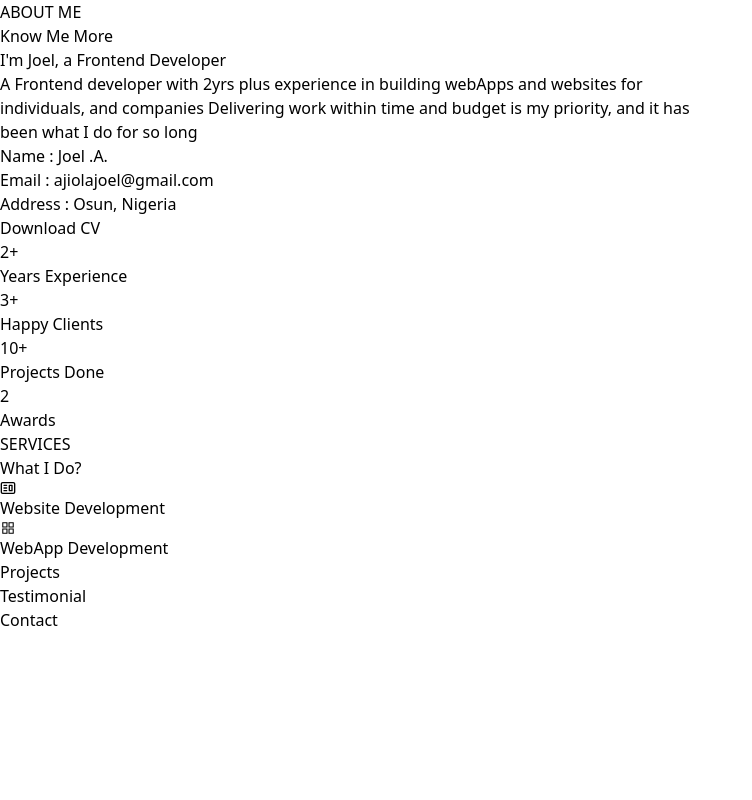
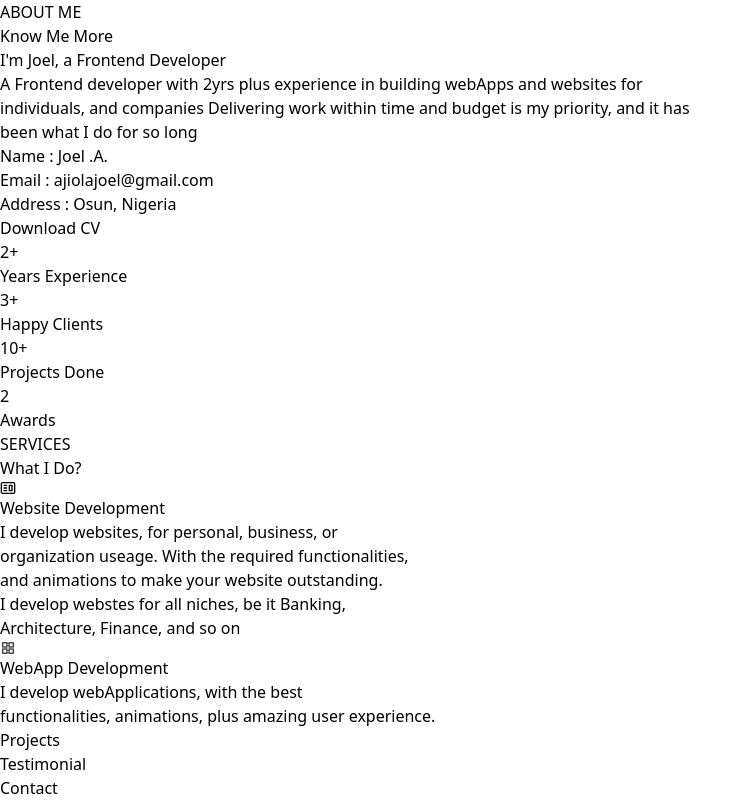
Before and after one commit to Joel0007tech/joel-folio, a React (Vite) app: page / in a window 1280 px wide. Shown: the part 609-1409 px from the top of the page, without its empty margins (0-752 px from the left). Before the commit the page ends 1241 px from the top, so only its background shows below. Built offline with nearby package versions, Linux system fonts and the light colour scheme.

Commit message:
update to my portfolio

```diff
--- a/src/components/Services.jsx
+++ b/src/components/Services.jsx
@@ -9,15 +9,20 @@ const Services = () => {
       <h1 className='text-[150px] text-slate-200 text-center font-semibold'>SERVICES</h1>
         <h3 className='font-semibold text-4xl text-center relative bottom-32'>What I Do?</h3>
         <div className='flex justify-center gap-10 relative bottom-12'>
-        <div className='flex flex-col gap-2'>
-          <CgWebsite className='text-xl fill-green-600 text-gray-600'/>
+        <div className='flex flex-col gap-4 border-[3px] rounded-xl border-gray-500 p-7'>
+          <CgWebsite className='text-3xl fill-green-600 text-gray-600'/>
          <h3 className='font-bold text-xl '>Website Development</h3>
-         <p></p>
+         <p className='text-md font-normal text-slate-600 leading-relaxed'>I develop websites, for personal, business, or <br/>
+         organization useage. With the required functionalities, <br/>
+         and animations to make your website outstanding.<br/>
+         I develop webstes for all niches, be it Banking,<br/>
+         Architecture, Finance, and so on</p>
         </div>
-        <div className='flex flex-col gap-2'>
-          <AiOutlineAppstore className='text-xl fill-green-600'/>
+        <div className='flex flex-col gap-4 border-[3px] rounded-xl border-green-500 p-7'>
+          <AiOutlineAppstore className='text-3xl fill-green-600'/>
           <h3 className='font-bold text-xl '>WebApp Development</h3>
-          <p></p>
+          <p className='text-md font-normal text-slate-600 leading-relaxed'>I develop webApplications, with the best<br/> functionalities,
+          animations, plus amazing user experience.</p>
         </div>
         </div>
       </div>
```
